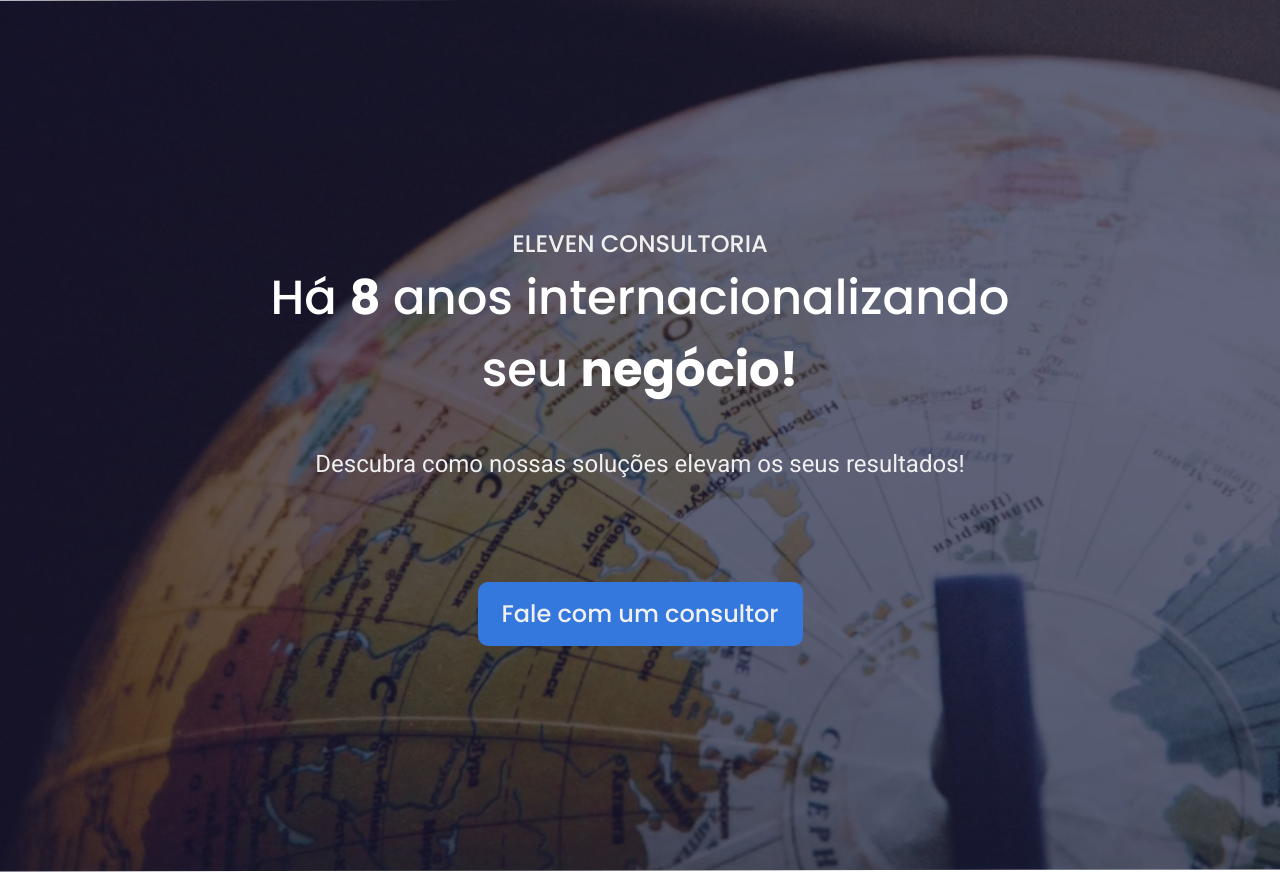
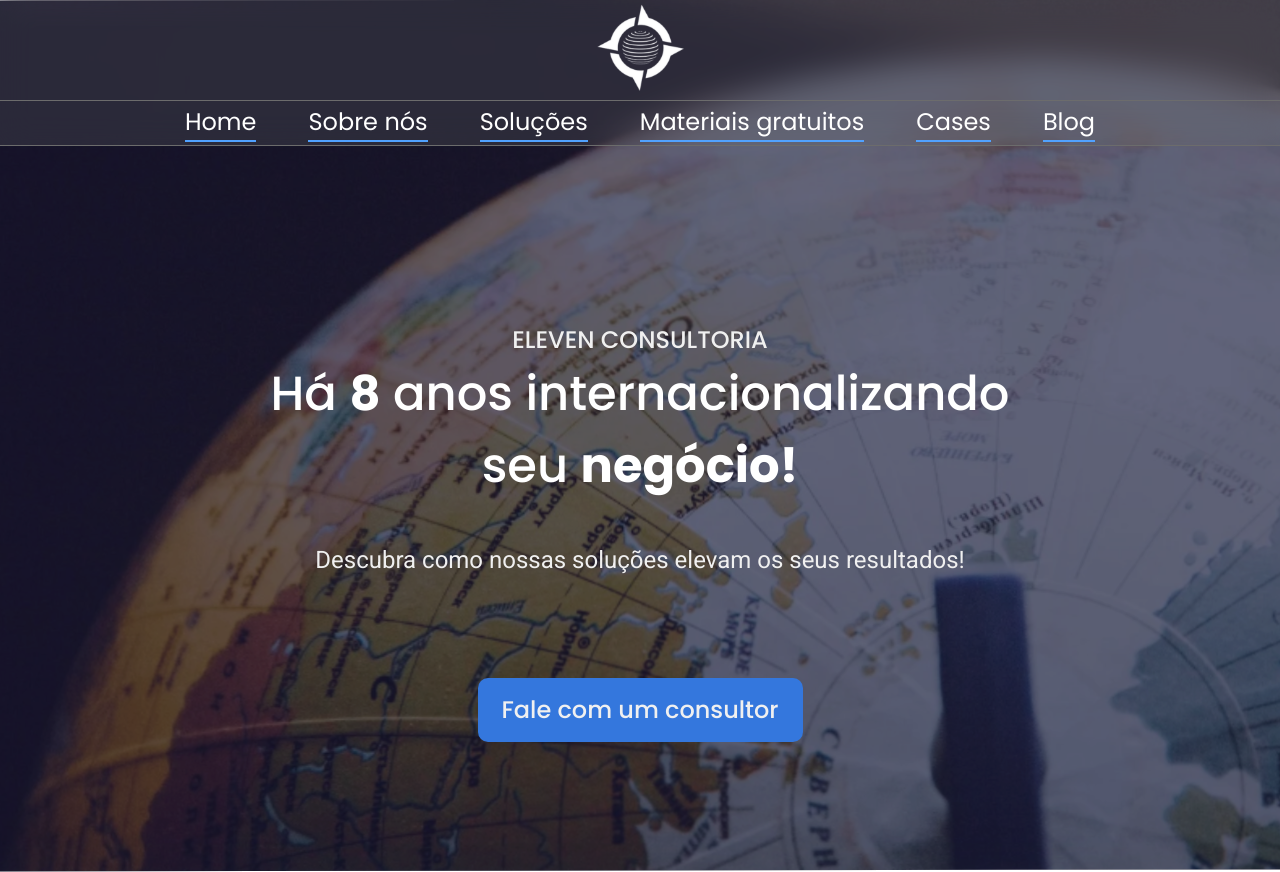
Before and after one commit to knex-projects/eleven-lp, a React (Vite) app in the folder FrontEnd/: page / in a window 1280 px wide. Built offline with nearby package versions, Linux system fonts and the light colour scheme.

Commit message:
feat: criar o header e adiciona na pagina

```diff
--- a/FrontEnd/src/App.tsx
+++ b/FrontEnd/src/App.tsx
@@ -1,3 +1,4 @@
+import { Header } from "./components/header"
 
 function App() {
 
@@ -5,7 +6,8 @@ function App() {
   return (
     <>
      <section className="w-screen h-[872px] bg-[url(/fundo.svg)] bg-cover justify-center flex flex-col items-center  text-center content-center max-sm:bg-center">
-      <h1 className="text-[24px] font-medium  text-center text-[#F0F0F0] max-md:text-[16px] max-md:font-normal">ELEVEN CONSULTORIA</h1>
+      <Header page="Home" />
+      <h1 className="text-[24px] font-medium  text-center text-[#F0F0F0] max-md:text-[16px] min-md:pt-48 max-md:font-normal">ELEVEN CONSULTORIA</h1>
       <h1 className="w-[755px] text-[48px]  font-medium text-[#FFFFFF] max-md:w-[80%] max-md:text-[32px] max-md:font-normal ">Há <strong>8</strong> anos internacionalizando seu <strong>negócio!</strong> </h1>
       <h2 className="text-[#F0F0F0] text-[24px] font-normal pt-10 py-25 max-md:w-[75%] max-md:text-[18px] max-md:font-normal">Descubra como nossas soluções elevam os seus resultados!</h2>
 
--- /dev/null
+++ b/FrontEnd/src/components/header.tsx
@@ -0,0 +1,68 @@
+import { MenuIcon } from "lucide-react";
+import { Popover, PopoverContent, PopoverTrigger } from "./ui/popover";
+
+
+type HeaderProps = {
+  page: string;
+};
+export function Header({page}:HeaderProps) {
+
+
+  return (
+    <section className="w-screen h-[146px] backdrop-blur-lg bg-[#6C6C6C40]  fixed top-0 grid justify-items-center content-center  max-[760px]:h-[104px] ">
+      <img
+        src="/Logo.svg"
+        className="w-[100px] h-[100px]  max-[760px]:w-[72px]  max-[760px]:h-[72px]"
+      ></img>
+      <Popover>
+        <PopoverTrigger className=" absolute right-5 top-7 pb-6 min-md:hidden">
+          <MenuIcon color="#FFFFFF" size={48} />
+        </PopoverTrigger>
+        <PopoverContent className="w-[100vw] min-[761px]:hidden backdrop-blur-lg bg-[#6C6C6C40] border-b-[1px] border-t-[1px] border-[#6C6C6C] border-l-0 border-r-0 rounded-none text-[#FFFFFF] text-center  grid text-[24px] animate- p-0">
+          <h1 className=" border-b-[1px] h-[52px] content-center border-[#6C6C6C]">
+            Home
+          </h1>
+          <h1 className="border-b-[1px] h-[52px] content-center border-[#6C6C6C]">
+            Sobre nós
+          </h1>
+          <h1 className="border-b-[1px] h-[52px] content-center border-[#6C6C6C]">
+            Soluções
+          </h1>
+          <h1 className="border-b-[1px] h-[52px] content-center border-[#6C6C6C]">
+            Cases
+          </h1>
+          <h1 className="border-b-[1px] h-[52px] content-center border-[#6C6C6C]">
+            Materiais gratuitos
+          </h1>
+          <h1 className="border-b-[1px] h-[52px] content-center border-[#6C6C6C]">Blog</h1>
+        </PopoverContent>
+      </Popover>
+      <div className="border-b-[1px] border-t-[1px]  border-[#6C6C6C] w-screen h-[46px] justify-center items-center flex gap-13 text-[#FFFFFF] text-[24px] font-normal max-[644px]:absolute max-[760px]:hidden max-[1000px]:text-[2.5vw] max-[1000px]:gap-10 ">
+        <h1 className="group">
+          Home
+          <div className={`h-[2px] w-[0%]  bg-blue-400 ${page === 'Home'?' w-[100%]':'animate-[growRightToLeft_1s_ease-in-out_alternate]  group-hover:animate-[growLeftToRight_1s_ease-in_forwards]'}  group-hover:bg-white`}></div>
+        </h1>
+        <h1 className="group">
+          Sobre nós
+          <div className={`h-[2px] w-[0%]  bg-blue-400 ${page === 'Sobrenos'?' w-[100%]':'animate-[growRightToLeft_1s_ease-in-out_alternate]  group-hover:animate-[growLeftToRight_1s_ease-in_forwards]'}  group-hover:bg-white`}></div>
+        </h1>
+        <h1 className="group">
+          Soluções
+          <div className={`h-[2px] w-[0%]  bg-blue-400 ${page === 'Soluções'?' w-[100%]':'animate-[growRightToLeft_1s_ease-in-out_alternate]  group-hover:animate-[growLeftToRight_1s_ease-in_forwards]'}  group-hover:bg-white`}></div>
+        </h1>
+        <h1 className="group">
+          Materiais gratuitos
+          <div className={`h-[2px] w-[0%]  bg-blue-400 ${page === 'Materiais'?' w-[100%]':'animate-[growRightToLeft_1s_ease-in-out_alternate]  group-hover:animate-[growLeftToRight_1s_ease-in_forwards]'}  group-hover:bg-white`}></div>
+        </h1>
+        <h1 className="group">
+          Cases
+          <div className={`h-[2px] w-[0%]  bg-blue-400 ${page === 'Cases'?' w-[100%]':'animate-[growRightToLeft_1s_ease-in-out_alternate]  group-hover:animate-[growLeftToRight_1s_ease-in_forwards]'}  group-hover:bg-white`}></div>
+        </h1>
+        <h1 className="group">
+          Blog
+          <div className={`h-[2px] w-[0%]  bg-blue-400 ${page === 'Blog'?' w-[100%]':'animate-[growRightToLeft_1s_ease-in-out_alternate]  group-hover:animate-[growLeftToRight_1s_ease-in_forwards]'}  group-hover:bg-white`}></div>
+        </h1>
+      </div>
+    </section>
+  );
+}
```
